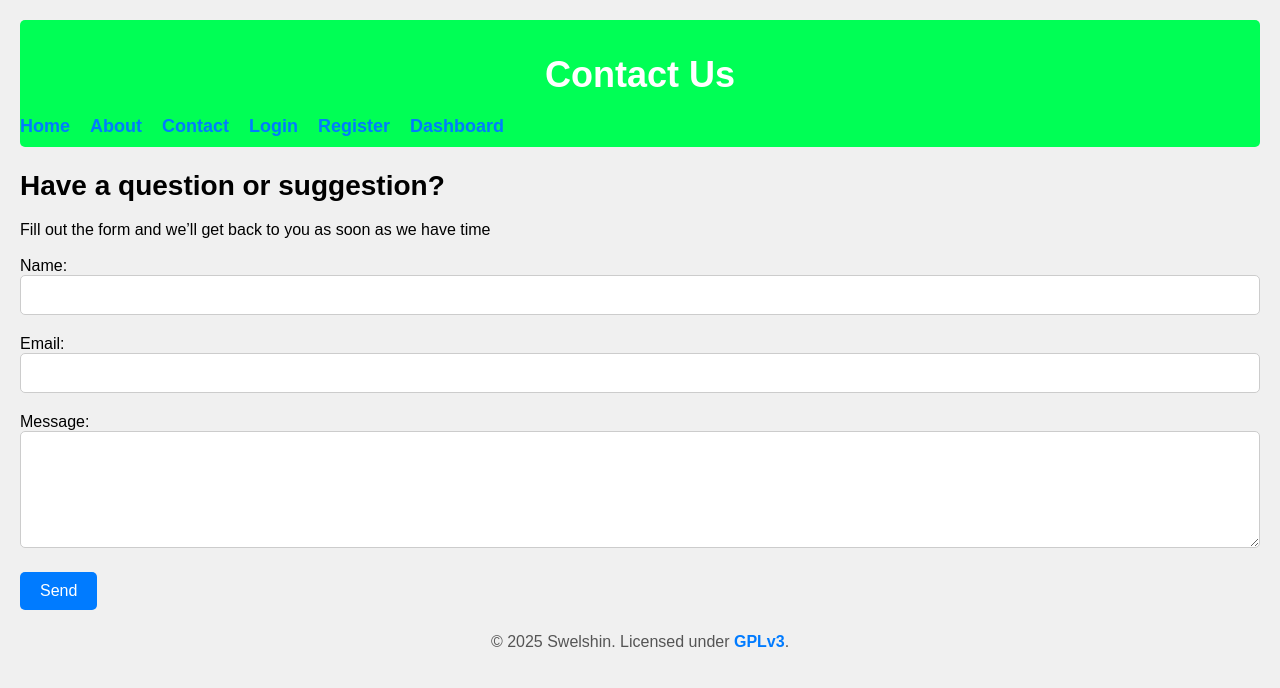
After one commit to Swelshin/SwelCoin, a Flask app: page /contact in a window 1280 px wide. The commit adds this page. Shown: the top 688 px of the page. Run offline with Flask 3, Linux system fonts and the light colour scheme.

Commit message:
upgrading...

```diff
--- /dev/null
+++ b/keys.json
@@ -0,0 +1 @@
+[
--- a/src/server.py
+++ b/src/server.py
@@ -35,6 +35,8 @@ db = client.TinruxClient(HOST, PORT)
 cookiem = cookies.TinruxCookies(HOST, PORT)
 
 COOKIE_LIVE = 3600
+
+keypair = generate_keys()
 
 app = Flask(__name__)
 DATA_FILE = "chain.json"
@@ -79,7 +81,7 @@ def send_transaction():
     if balance < float(amount) and sender != "0": # this allows to create the genesis block
         return jsonify({"error": "Insufficient balance"}), 400
     # Generate a new key pair for the sender
-    private_key_bytes, sender_pub = generate_keys()
+    private_key_bytes, sender_pub = keypair
     # Create a new transaction
     tx = create_transaction(sender, sender_pub, receiver, amount, private_key_bytes)
     # Add the transaction to the blockchain
@@ -200,5 +202,39 @@ def login():
         return response
     return render_template("login.html")
 
+@app.route("/logout")
+def logout():
+    """
+    Log out the user.
+    """
+    username = request.cookies.get("username")
+    if username:
+        db.send_command("DEL", f"session:{username}")
+        response = make_response(redirect(url_for("login")))
+        response.delete_cookie('session')
+        response.delete_cookie('username')
+        return response
+    return redirect(url_for("login"))
+
+@app.route("/export_balances")
+def export_balances_route():
+    """
+    Export the balances of all users to a file.
+    """
+    export_balances()
+    return jsonify({"message": "Balances exported"})
+@app.route("/about")
+def about():
+    """
+    Render the about page.
+    """
+    return render_template("about.html")
+@app.route("/contact")
+def contact():
+    """
+    Render the contact page.
+    """
+    return render_template("contact.html")
+
 if __name__=="__main__":
     app.run(host=HOST, port=8000, debug=False)
--- /dev/null
+++ b/src/templates/contact.html
@@ -0,0 +1,46 @@
+<!DOCTYPE html>
+<html lang="en">
+<head>
+    <meta charset="UTF-8">
+    <meta name="viewport" content="width=device-width, initial-scale=1.0">
+    <title>Contact Swelshin</title>
+    <link rel="stylesheet" href="/static/style.css">
+</head>
+<body>
+    <header>
+        <h1>Contact Us</h1>
+        <nav>
+            <a href="/">Home</a>
+            <a href="/about">About</a>
+            <a href="/contact">Contact</a>
+            <a href="/login">Login</a>
+            <a href="/register">Register</a>
+            <a href="/dashboard">Dashboard</a>
+        </nav>
+    </header>
+
+    <main>
+        <section>
+            <h2>Have a question or suggestion?</h2>
+            <p>Fill out the form and we’ll get back to you as soon as we have time</p>
+
+            <form action="/send-message" method="POST">
+                <label for="name">Name:</label>
+                <input class="myinput" type="text" id="name" name="name" required>
+
+                <label for="email">Email:</label>
+                <input class="myinput" type="email" id="email" name="email" required>
+
+                <label for="message">Message:</label>
+                <textarea class="myinput" id="message" name="message" rows="5" required></textarea>
+
+                <button class="mybtn" type="submit">Send</button>
+            </form>
+        </section>
+    </main>
+
+    <footer>
+        <p>&copy; 2025 Swelshin. Licensed under <a href="https://www.gnu.org/licenses/gpl-3.0.en.html" target="_blank">GPLv3</a>.</p>
+    </footer>
+</body>
+</html>
```
Also changed, not shown: src/templates/about.html (+43 -0 lines), src/templates/index.html (+13 -5 lines).
